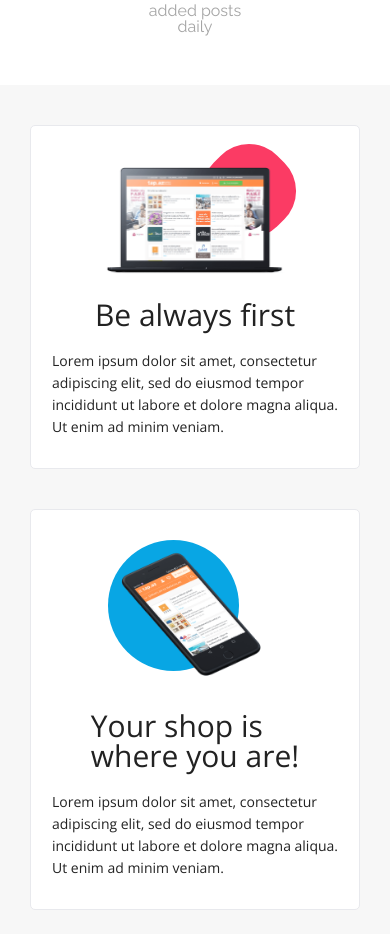
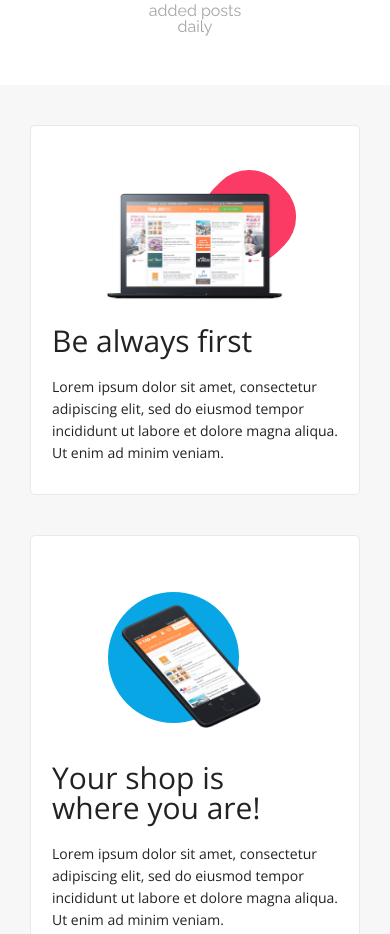
Before and after one commit to malwajka/BestShop-Mobile, a website: page index.html in a window 390 px wide. Shown: the part 1317-2251 px from the top of the page. Drawn offline with nearby package versions, Linux system fonts and the light colour scheme.

Commit message:
Benefits (mobile version) fixed

```diff
--- a/scss/elements/_benefits.scss
+++ b/scss/elements/_benefits.scss
@@ -11,7 +11,7 @@
     display: flex;
     flex-direction: column;
     justify-content: center;
-    align-items: center;
+    //align-items: center;
     margin-bottom: 40px;
     padding: 40px 21px 30px 21px;
     border: 1px solid $color-border-benefits;
@@ -47,7 +47,7 @@
   &__single--notebook {
 
     .benefits__image {
-      margin-bottom: 26px;
+      margin: 26px auto;
       position: relative;
 
       &::before {
@@ -67,7 +67,7 @@
   &__single--phone {
 
     .benefits__image {
-      margin-bottom: 26px;
+      margin: 26px auto;
       position: relative;
 
       &::before {
@@ -86,12 +86,15 @@
   &__single--image {
     background-color: $color-green;
     margin-top: -40px;
+    display: flex;
+    justify-content: center;
+    align-items: center;
 
 
     img {
       width: 295px;
+      margin-top: 50px;
       margin-left: -35px;
-      margin-top: 50px;
     }
   }
 }
```
Also changed, not shown: css/main.css, 1 other file.
